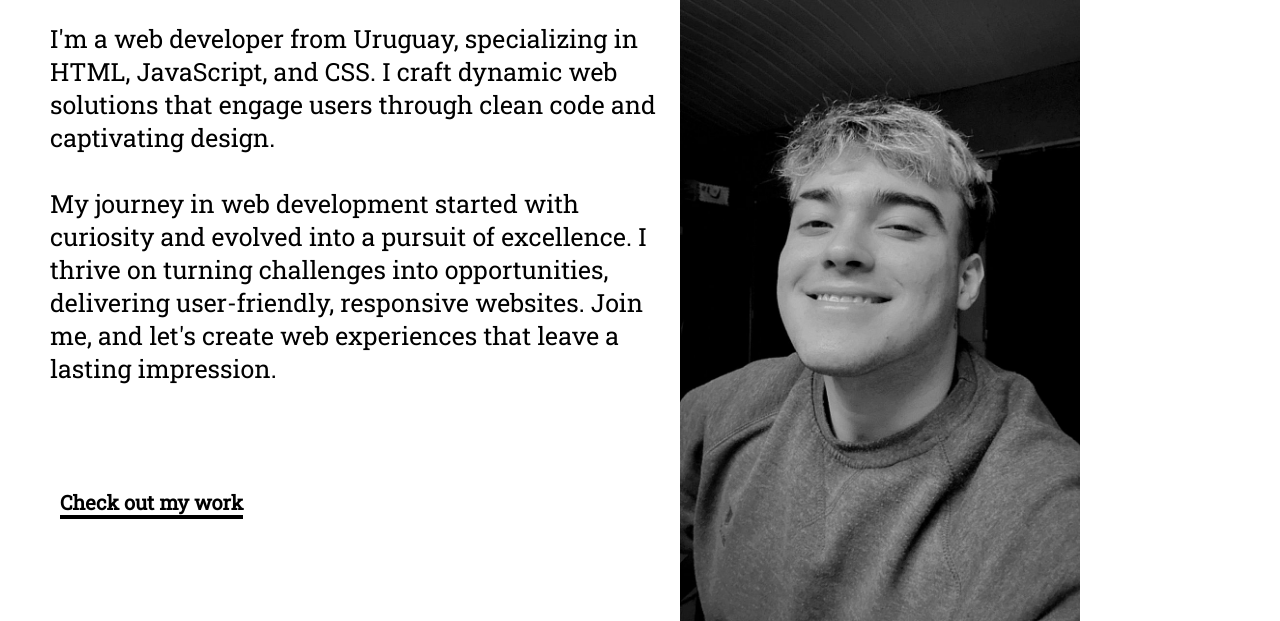
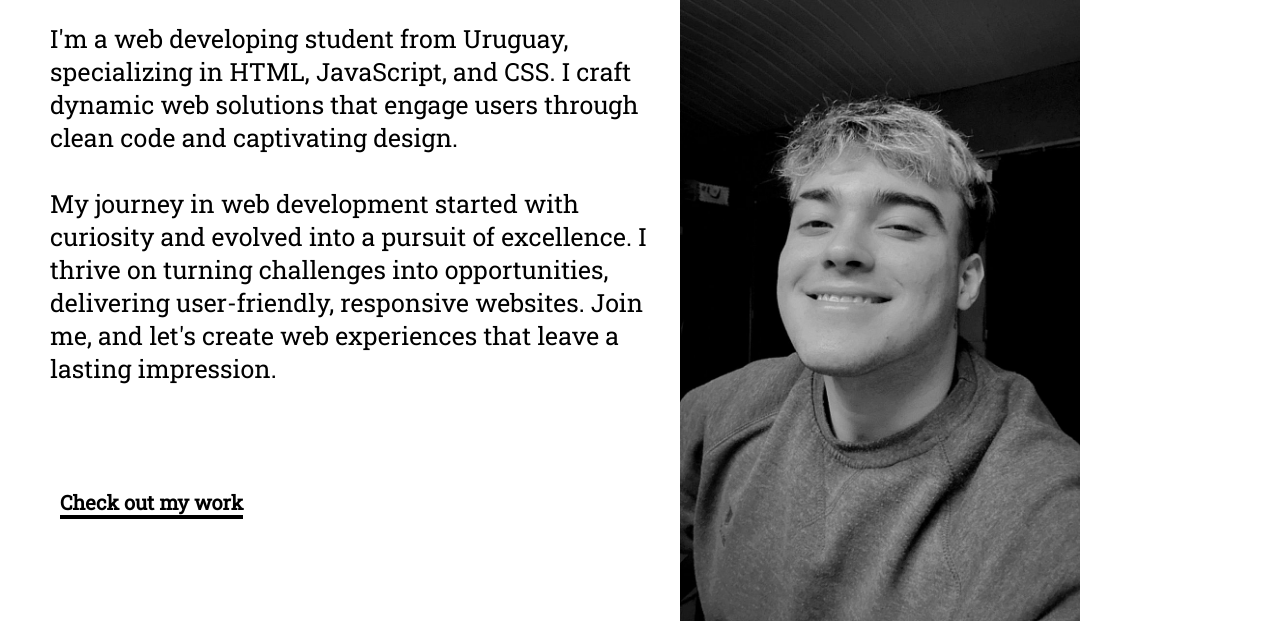
Before and after one commit to agosttin/portafolio2.github.io, a plain HTML site: page index.html in a window 1280 px wide. Shown: the part 294-915 px from the top of the page. Drawn offline with Linux system fonts and the light colour scheme.

Commit message:
Update index.html

```diff
--- a/index.html
+++ b/index.html
@@ -36,7 +36,7 @@
 
 
     <h2>Hi, I'm Agustin</h2>
-   <p> I'm a web developer from Uruguay, specializing in HTML, JavaScript, and CSS. I craft dynamic web solutions that engage users through clean code and captivating design. <br> <br>
+   <p> I'm a web developing student from Uruguay, specializing in HTML, JavaScript, and CSS. I craft dynamic web solutions that engage users through clean code and captivating design. <br> <br>
 
     My journey in web development started with curiosity and evolved into a pursuit of excellence. I thrive on turning challenges into opportunities, delivering user-friendly, responsive websites. Join me, and let's create web experiences that leave a lasting impression. <br> <br> <br> <br>
 
```
